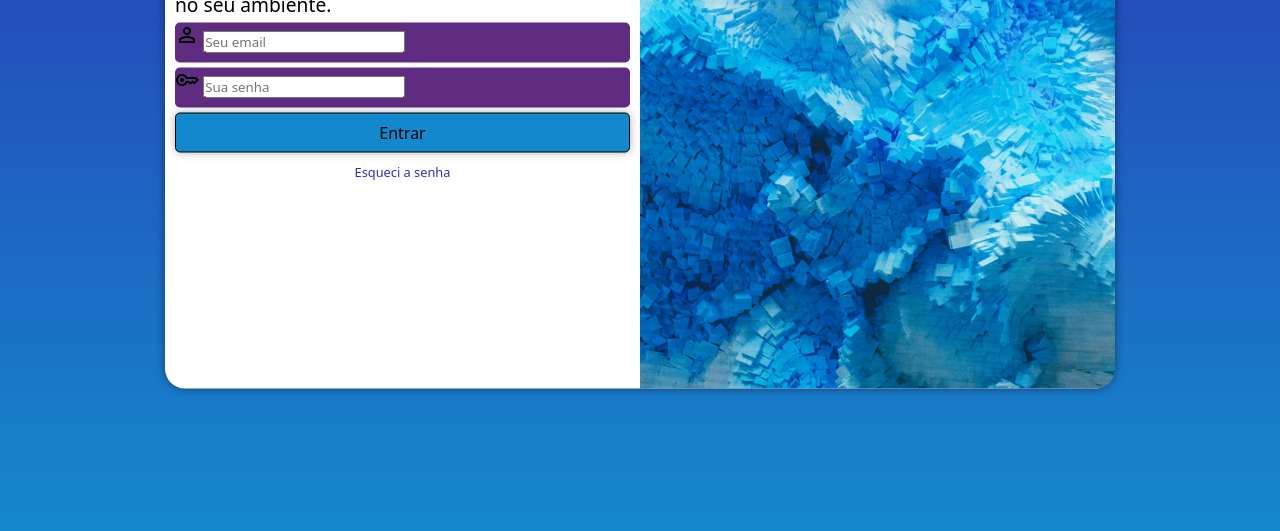
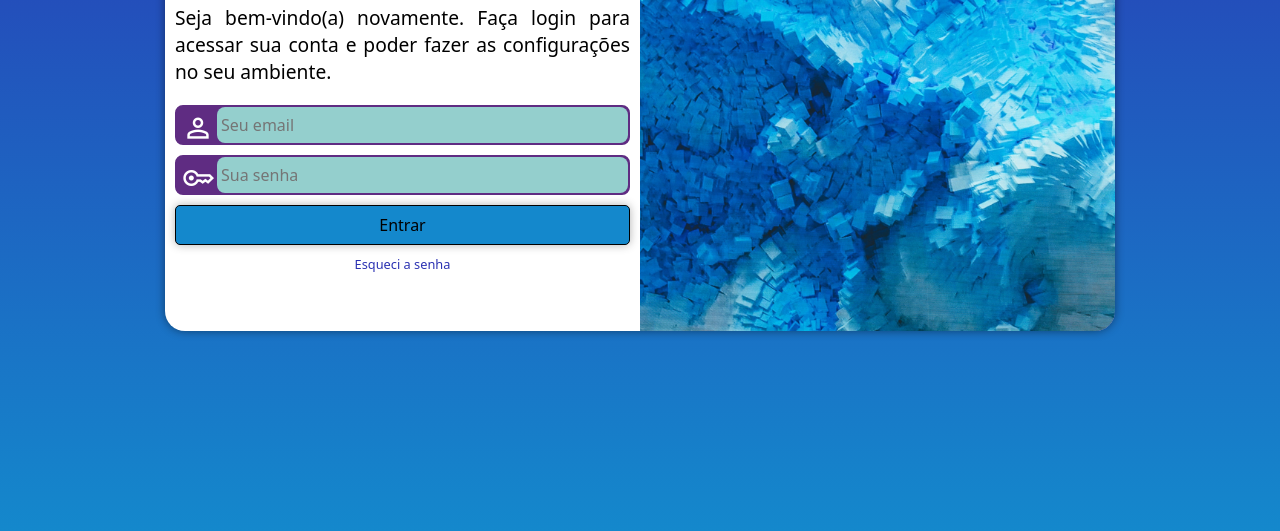
Before and after one commit to yagomfm/projeto-login, a plain HTML site: page index.html in a window 1280 px wide. Shown: the part 269-800 px from the top of the page. Drawn offline with nearby package versions, Linux system fonts and the light colour scheme.

Commit message:
fim projeto login

```diff
--- a/estilos/media-queries.css
+++ b/estilos/media-queries.css
@@ -7,6 +7,7 @@
 
     section#login {
         width: 80vw;
+        height: 300px;
     }
 
     section#login > div#imagem {
@@ -28,6 +29,7 @@
 
     section#login {
         width: 950px;
+        height: 400px;
     }
 
     section#login > div#imagem {
@@ -47,5 +49,6 @@
 
     div#formulario > p {
         font-size: 1.2em;
+        margin: 20px 0px;
     }
 }
--- a/estilos/style.css
+++ b/estilos/style.css
@@ -27,7 +27,7 @@ main {
 
 section#login {
     background: white;
-    width: 256px;
+    width: 250px;
     height: 515px;
     border-radius: 20px;
     overflow: hidden;
@@ -35,11 +35,11 @@ section#login {
     position: absolute;
     top: 50%;
     left: 50%;
-    transform: translate(-50%, -50%);
     box-shadow: 0px 0px 10px rgba(0, 0, 0, 0.450);
 
     transition: width .3s;
     transition-timing-function: ease;
+    transform: translate(-50%, -50%);
 }
 
 section#login > div#imagem {
@@ -68,13 +68,36 @@ div.campo > label {
     display: none;
 }
 
+div.campo > i {
+    color: white;
+    font-size: 2em;
+    width: 40px;
+    padding: 5px;
+}
+
+div.campo > input {
+    background: #94cfcd;
+    font-size: 1em;
+    width: calc(100% - 40px);
+    height: 100%;
+    border: 0;
+    border-radius: 8px;
+    padding: 4px;
+    transform: translate(40px, -42px);
+}
+
+div.campo > input:focus-within {
+    background: white;
+}
+
 form > div.campo {
     background-color: #5f2c82;
+    border: 2px solid #5f2c82;
     display: block;
     width: 100%;
     height: 40px;
-    border-radius: 5px;
-    margin: 5px 0px;
+    border-radius: 8px;
+    margin: 10px 0px;
 }
 
 form > input[type=submit] {
```
